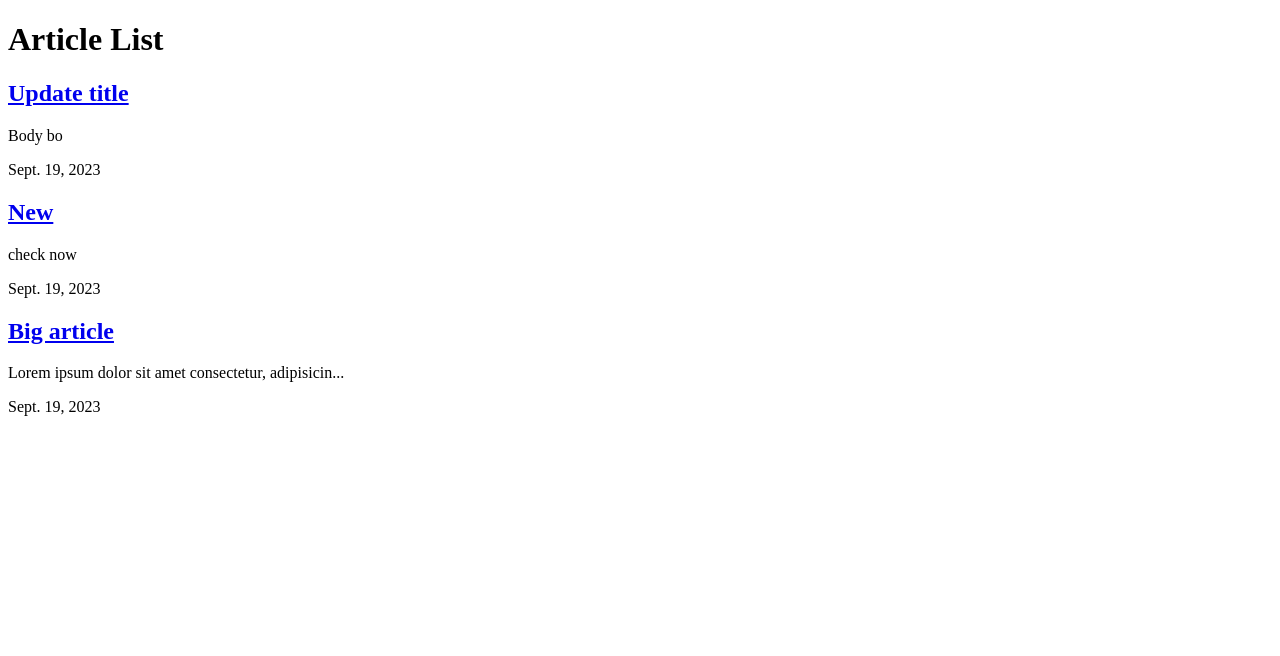
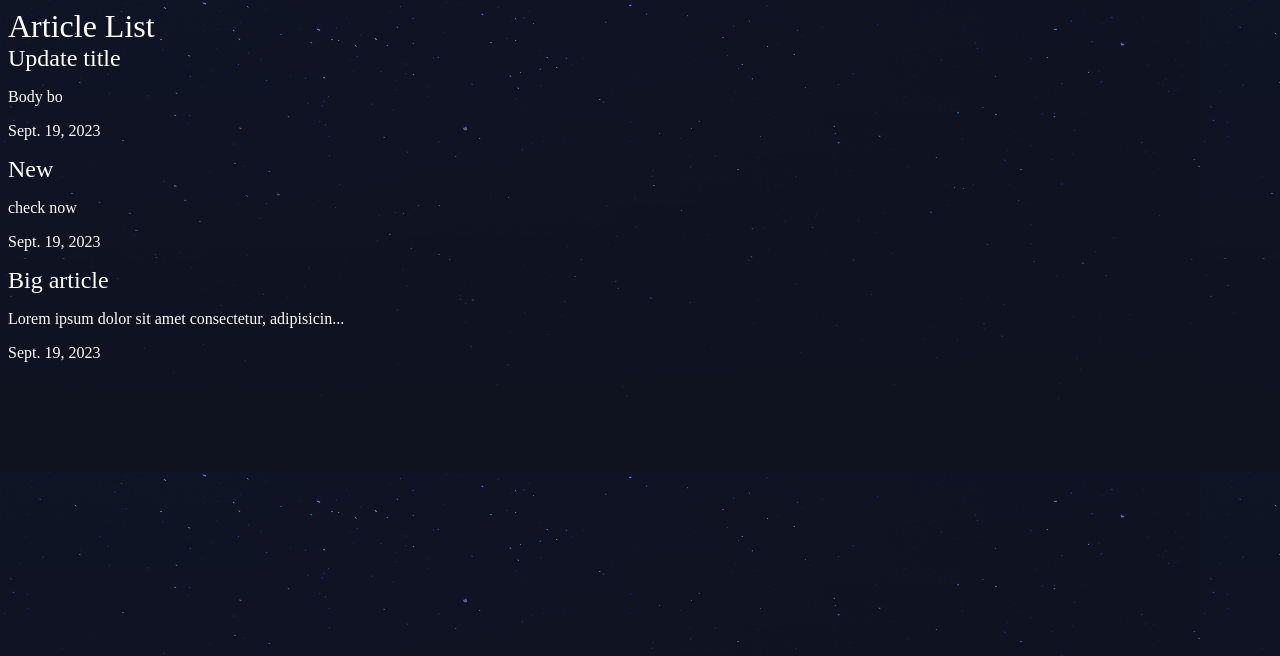
Before and after one commit to Aster696/Djangonautic, a Django app: page /articles/ in a window 1280 px wide. Shown: the top 656 px of the page. Run offline with Django 4.2, Linux system fonts and the light colour scheme; data comes from the database, SQL or seed files in the repository.

Commit message:
first commit

```diff
--- a/Djangonatic/settings.py
+++ b/Djangonatic/settings.py
@@ -10,6 +10,7 @@ For the full list of settings and their values, see
 https://docs.djangoproject.com/en/4.2/ref/settings/
 """
 
+import os
 from pathlib import Path
 
 # Build paths inside the project like this: BASE_DIR / 'subdir'.
@@ -118,6 +119,10 @@ USE_TZ = True
 
 STATIC_URL = 'static/'
 
+STATICFILES_DIRS = (
+    os.path.join(BASE_DIR, 'assets'),
+)
+
 # Default primary key field type
 # https://docs.djangoproject.com/en/4.2/ref/settings/#default-auto-field
 
--- a/articles/templates/articles/articles_list.html
+++ b/articles/templates/articles/articles_list.html
@@ -1,3 +1,5 @@
+{% load static from static %}
+
 <!DOCTYPE html>
 <html>
     <head>
@@ -6,7 +8,7 @@
         <title></title>
         <meta name="description" content="">
         <meta name="viewport" content="width=device-width, initial-scale=1">
-        <link rel="stylesheet" href="">
+        <link rel="stylesheet" href="{% static 'styles.css' %}">
     </head>
     <body>
         <h1>Article List</h1>
--- /dev/null
+++ b/assets/styles.css
@@ -0,0 +1,20 @@
+body{
+    background-color: #0f121f;
+    background-image: url(/static/stars.png);
+    background-repeat-y: no-repeat;
+    color: #fff;
+}
+
+body *{
+    font-family: Ubuntu;
+}
+
+h1, h2, h3, h4, h5{
+    font-weight: normal;
+    margin: 0;
+}
+
+a, a:hover, a:visited{
+    color: #fff;
+    text-decoration: none;
+}
```
Also changed, not shown: assets/stars.png (added).
